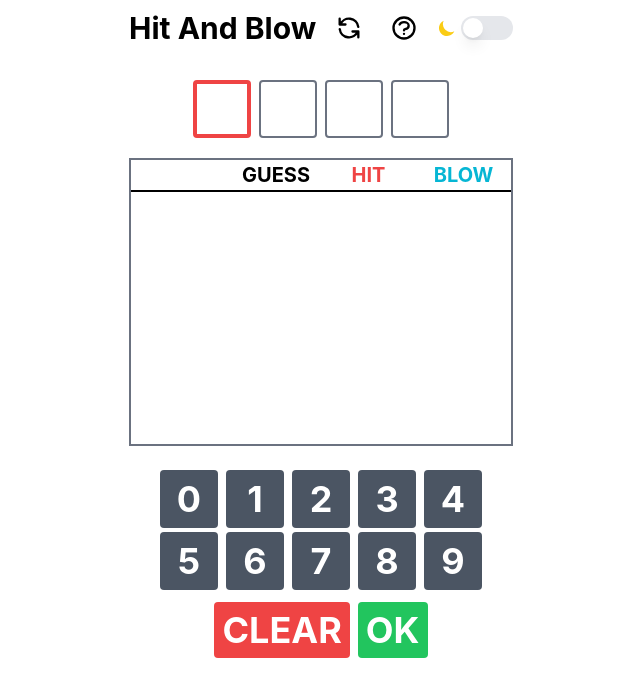
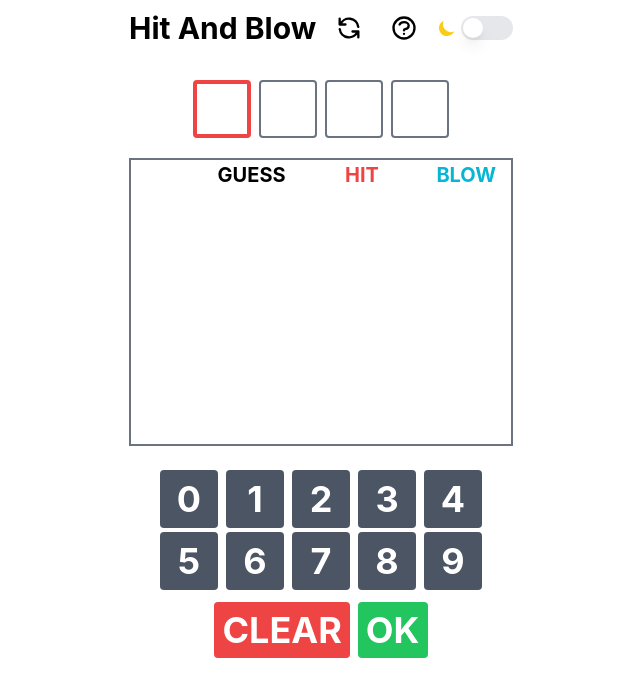
Before and after one commit to atof16/hit-and-blow, a React (Create React App) app: page / in a window 1280 px wide. Shown: the top 696 px of the page, without its empty margins (319-959 px from the left). Built offline with nearby package versions, Linux system fonts and the light colour scheme.

Commit message:
テーブルのヘッダを固定

```diff
--- a/src/App.js
+++ b/src/App.js
@@ -1,5 +1,5 @@
 import './App.css';
-import React, { useEffect, useState, useRef } from 'react';
+import React, { useEffect, useState} from 'react';
 import { Keyboard } from './components/Keyboard';
 import { ResultTable } from './components/ResultTable';
 import { Alert } from './components/Alert';
@@ -54,7 +54,6 @@ function App() {
   });
   // 現在の数値
   const [currentNumber, setCurrentNumber] = useState(undefined)
-
   // 過去の結果
   // localStorageにあればそれをロード
   const [lastResult, setLastresult] = useState(() => {
@@ -83,17 +82,6 @@ function App() {
     }
     return false
   });
-
-    // 自動スクロール
-    const scrollBottomRef = useRef(null);
-    const scrollToButtom = () => {
-        scrollBottomRef.current.scrollIntoView({ behavior: "smooth" })
-    };
-
-    useEffect(() => {
-        scrollToButtom();
-    }, [lastResult])
-
   const isWinningNums = (numbers) => {
     return SOLUTION === numbers
   }
@@ -199,9 +187,9 @@ function App() {
   }
 
   return (
-    <div className="App dark:bg-zinc-900 h-screen">
+    <div className="App dark:bg-zinc-800 h-screen">
       <div className="justify-center mx-auto h-full w-full max-w-sm">
-            <div className="flex justify-between mx-auto w-full items-center mb-3">
+        <div className="flex justify-between mx-auto w-full items-center mb-6">
           <h1 className="text-3xl dark:text-white font-bold">
             {GAME_TITLE}
           </h1>
@@ -221,32 +209,23 @@ function App() {
             onChange={() => setIsDarkModeOn(prevState => !prevState)}
           />
         </div>
-            <div className="flex justify-center mx-auto w-full items-center mb-3">
-
-            </div>
-
         <Grid
         guesses={guesses}
         currentPosition={currentPosition}
         cellStatuses={cellStatuses}
         onPosition={onPosition}
         />
-            <div className="h-72 w-full max-w-sm max-h-96 overflow-auto mx-auto mt-5 border-2 border-gray-500 dark:border-white mb-6 dark:border-white">
         <ResultTable
         lastResult={lastResult}
         SOLUTION={SOLUTION}
         isRule={false}
         />
-            <div ref={scrollBottomRef}/>
-            </div>
-
         <Keyboard
         onChar={onChar}
         onClear={onClear}
         onEnter={onEnter}
         isGameWon={isGameOver}
         />
-
 
         <Alert
         isReveal={isGameWon}
--- /dev/null
+++ b/src/components/ResultItem.js
@@ -0,0 +1,13 @@
+import {checkHitAndBlow } from '../lib/checkhitandblow';
+
+export const ResultItem = (prop) => {
+  const classes = "text-2xl font-bold dark:text-white border-t-2 border-black dark:border-white px-4 py-2";
+  return (
+    <tr>
+      <td className={classes}>{prop.index + 1}</td>
+      <td className={classes}>{prop.result}</td>
+      <td className={classes}>{checkHitAndBlow(prop.SOLUTION ,prop.result)[0]}</td>
+      <td className={classes}>{checkHitAndBlow(prop.SOLUTION ,prop.result)[1]}</td>
+    </tr>
+  )
+}
--- a/src/components/ResultTable.js
+++ b/src/components/ResultTable.js
@@ -1,37 +1,45 @@
-import {checkHitAndBlow } from '../lib/checkhitandblow';
+import React, {useRef, useEffect}  from 'react';
+import { ResultItem } from './ResultItem'
 import {
   YOUR_GUESS_HEAD,
   HIT_HEAD,
   BLOW_HEAD
 } from '../constant/strings';
 
+export const ResultTable = (prop) => {
+  const scrollBottomRef = useRef(null);
+  const scrollToButtom = () => {
+    scrollBottomRef.current.scrollIntoView({ behavior: "smooth" })
+  };
 
-export const ResultTable = (prop) => {
-    const classes = "text-2xl font-bold dark:text-white border-b-2 border-black dark:border-white px-4 py-2";
+  useEffect(() => {
+    scrollToButtom();
+  }, [prop.lastResult])
 
   return (
-        <div className="flex">
-        <div className="mx-auto item-center">
-            <table className="w-full table-fixed overflow-auto">
-                <thead className='border-b-2 border-black dark:border-white'>
+  <div className="flex flex-col h-72 w-full max-w-sm max-h-96 mt-5 mb-6 border-2 border-gray-500 dark:border-white dark:border-white">
+    <div className="flex-grow overflow-auto">
+      <table className="relative w-full">
+        <thead>
           <tr>
-                        <th className="sticky px-4"></th>
-                        <th className="sticky text-xl dark:text-white px-4">{YOUR_GUESS_HEAD}</th>
-                        <th className="sticky text-xl px-6 text-red-500">{HIT_HEAD}</th>
-                        <th className="sticky text-xl text-cyan-500">{BLOW_HEAD}</th>
+            <th className="bg-white dark:bg-zinc-800 sticky top-0 px-6"></th>
+            <th className="bg-white dark:bg-zinc-800 sticky top-0 text-xl dark:text-white">{YOUR_GUESS_HEAD}</th>
+            <th className="bg-white dark:bg-zinc-800 sticky top-0 text-xl px-6 text-red-500">{HIT_HEAD}</th>
+            <th className="bg-white dark:bg-zinc-800 sticky top-0 text-xl text-cyan-500">{BLOW_HEAD}</th>
           </tr>
         </thead>
         <tbody>
-                    {prop.lastResult.map((result, i) => (
-                        <tr key={i.toString()}>
-                            <td className={classes}>{i+1}</td>
-                            <td className={classes}>{result}</td>
-                            <td className={classes}>{checkHitAndBlow(prop.SOLUTION ,result)[0]}</td>
-                            <td className={classes}>{checkHitAndBlow(prop.SOLUTION ,result)[1]}</td>
-                        </tr>
+          {prop.lastResult.map((result, index) => (
+            <ResultItem
+            key={index}
+            index={index}
+            result={result}
+            SOLUTION={prop.SOLUTION}
+            />
           ))}
         </tbody>
       </table>
+      <div ref={scrollBottomRef}/>
     </div>
   </div>
     )
```
Lines whose indentation alone changed are shown as unchanged.
